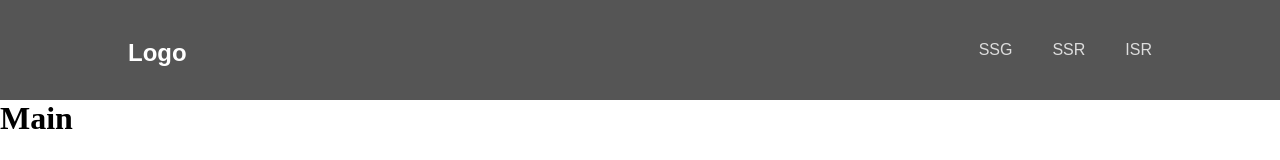
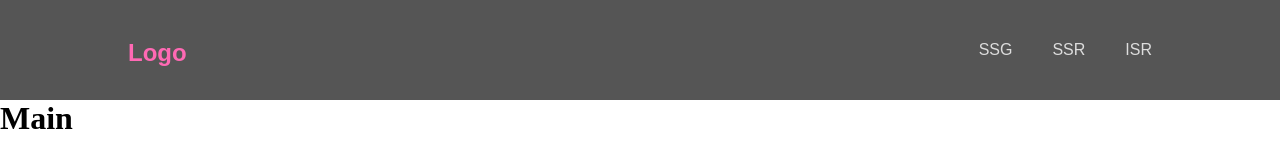
Before and after one commit to display1180/next, a Next.js app: page / in a window 1280 px wide. Shown: the top 160 px of the page. Built offline with nearby package versions, Linux system fonts and the light colour scheme.

Commit message:
같은 모듈scss안에 동일 클래스명이 있어도 wrapping요소에 따라 다른 스타일이 자동 적용

```diff
--- a/components/Header.jsx
+++ b/components/Header.jsx
@@ -11,7 +11,9 @@ function Header() {
 	return (
 		<header id={styles.header}>
 			<h1>
-				<Link href='/'>Logo</Link>
+				<Link href='/' className={currentPath === '/' ? styles.on : ''}>
+					Logo
+				</Link>
 			</h1>
 
 			<ul id={styles.gnb}>
--- a/components/Header.module.scss
+++ b/components/Header.module.scss
@@ -11,6 +11,10 @@
 		a {
 			font: bold 24px/1 'arial';
 			color: #fff;
+
+			&.on {
+				color: hotpink;
+			}
 		}
 	}
 
```
